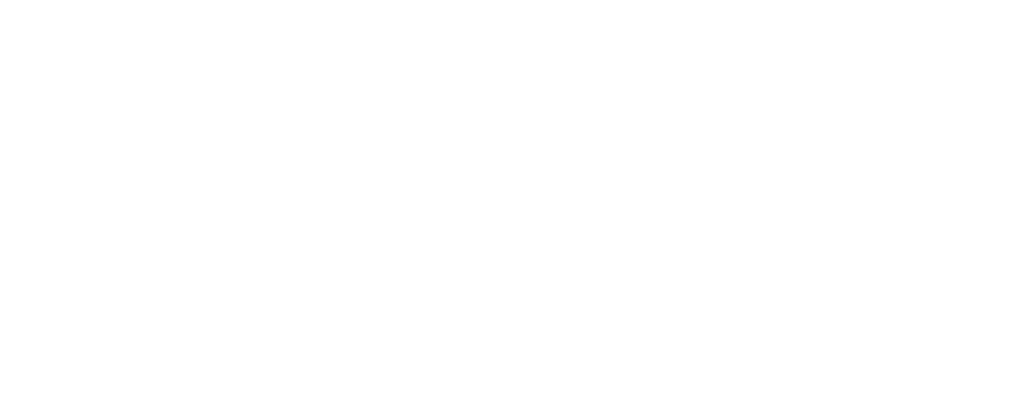
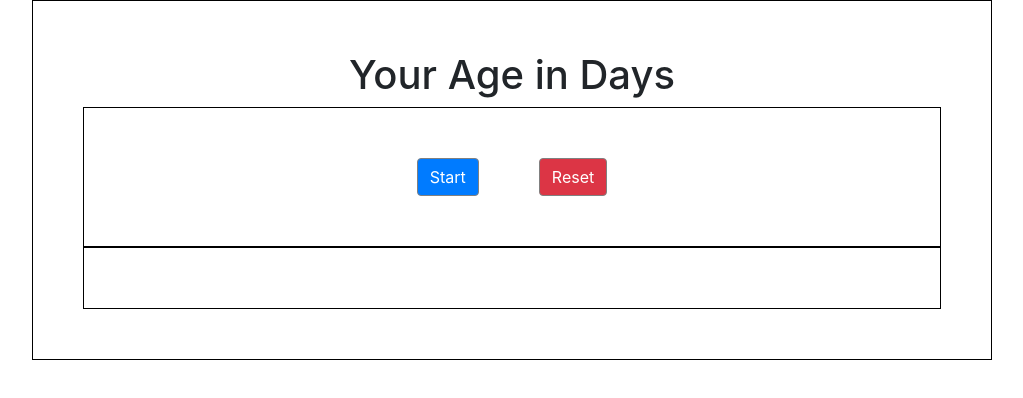
Before and after one commit to nafis195/Javascript-Projects, a plain HTML site: page Project 1 - Your Age in Days/index.html in a window 1280 px wide. Shown: the whole page, without its empty margins (128-1151 px from the left). Drawn offline with nearby package versions, Linux system fonts and the light colour scheme.

Commit message:
final commit for project 1

```diff
--- a/Project 1 - Your Age in Days/index.html
+++ b/Project 1 - Your Age in Days/index.html
@@ -6,3 +6,41 @@ index.html
 Date- 03/29/2020
 Time- 1:44 AM
 -->
+
+
+
+
+
+<!DOCTYPE html>
+<html lang="en">
+
+<head>
+    <meta charset="UTF-8">
+    <meta name="viewport" content="width=device-width, initial-scale=1.0">
+    <link rel="stylesheet" href="https://stackpath.bootstrapcdn.com/bootstrap/4.4.1/css/bootstrap.min.css">
+    <link rel="stylesheet" href="style.css">
+    <title>Your Age in Days</title>
+</head>
+
+<body>
+    <div class="container">
+        <div class="container-1">
+            <h1>Your Age in Days</h1>
+        </div>
+        <div class="container-2 d-flex justify-content-center">
+            <div>
+                <button class="btn btn-primary" onclick="ageInDays()">Start</button>
+            </div>
+            <div>
+                <button class="btn btn-danger" onclick="reset()">Reset</button>
+            </div>
+        </div>
+        <div id="answer" class="container-3">
+
+        </div>
+    </div>
+
+    <script src="script.js"></script>
+</body>
+
+</html>
--- a/Project 1 - Your Age in Days/script.js
+++ b/Project 1 - Your Age in Days/script.js
@@ -6,3 +6,22 @@ script.js
 Date- 03/29/2020
 Time- 1:47 AM
 */
+
+
+
+
+
+function ageInDays(){
+    var yourBirthYear = prompt("What is your birth year?");
+    var todayYear = prompt("What is today's year?");
+    var result = (todayYear - yourBirthYear) * 365;
+    var h1 = document.createElement("h1");
+    var answerAge = document.createTextNode("You are " + result + " days old.");
+    h1.setAttribute('id', 'ageInDays');
+    h1.appendChild(answerAge);
+    document.getElementById('answer').appendChild(h1);
+}
+
+function reset(){
+    document.getElementById('answer').remove();
+}
--- a/Project 1 - Your Age in Days/style.css
+++ b/Project 1 - Your Age in Days/style.css
@@ -6,3 +6,36 @@ style.css
 Date- 03/29/2020
 Time- 1:46 AM
 */
+
+
+
+
+
+.container{
+    border: 1px solid black;
+    padding: 50px;
+    width: 75%;
+    text-align: center;
+}
+
+.container-2{
+    border: 1px solid black;
+    padding: 20px;
+}
+
+.container-2 div{
+    padding: 30px;
+}
+
+.container-2 button{
+    border: 1px solid gray;
+    flex-wrap: wrap;
+    display: flex;
+}
+
+.container-3{
+    border: 1px solid black;
+    padding: 30px;
+    display: flex;
+    justify-content: space-around;
+}
```
